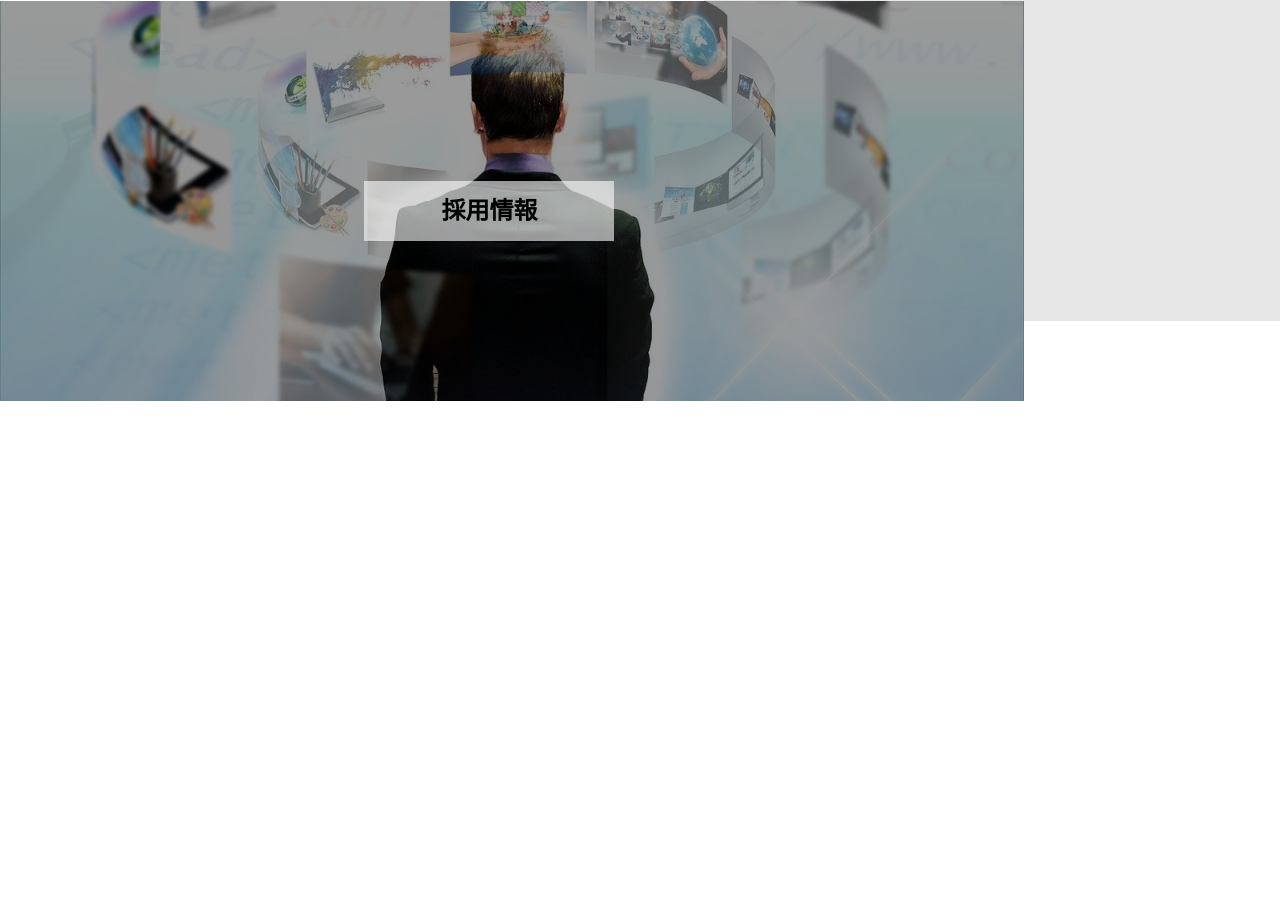
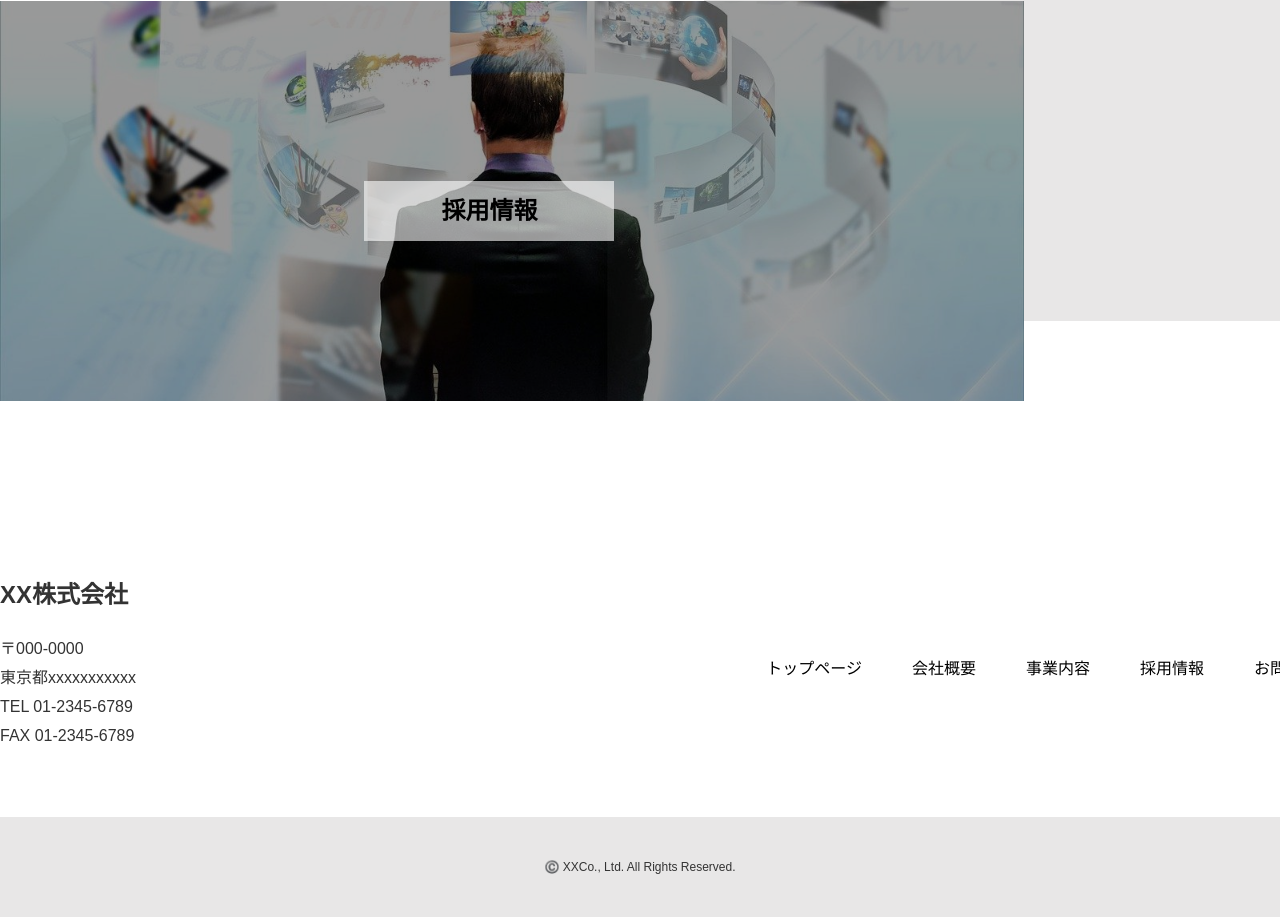
Before and after one commit to shimuta-y/HTML-CSS-practice01, a plain HTML site: page index.html in a window 1280 px wide. Shown: the part 2838-3755 px from the top of the page. Before the commit the page ends 3359 px from the top, so only its background shows below. Drawn offline with Linux system fonts and the light colour scheme.

Commit message:
footerの作成

```diff
--- a/index.html
+++ b/index.html
@@ -90,7 +90,26 @@
     </section>
   </main>
   <footer class="footer">
-    <div class="content-wrapper"></div>
+    <div class="content-wrapper">
+      <div class="address">
+        <h2>XX株式会社</h2>
+        <p>〒000-0000<br>
+          東京都xxxxxxxxxxx<br>
+          TEL 01-2345-6789<br>
+          FAX 01-2345-6789
+        </p>
+      </div>
+      <ul>
+        <li><a href="#">トップページ</a></li>
+        <li><a href="#">会社概要</a></li>
+        <li><a href="#">事業内容</a></li>
+        <li><a href="#">採用情報</a></li>
+        <li><a href="#">お問い合わせ</a></li>
+      </ul>
+    </div>
+    <div class="copylight">
+      <p>©️ XXCo., Ltd. All Rights Reserved.</p>
+    </div>
   </footer>
 </body>
 </html>
--- a/style.css
+++ b/style.css
@@ -278,3 +278,32 @@ section {
   text-align: center;
 }
 /* /recruit-------------------------------- */
+/* footer-------------------------------- */
+footer .content-wrapper {
+  display: flex;
+  justify-content: space-between;
+  align-items: center;
+  padding: 50px 0;
+}
+
+.address p{
+  line-height: 1.8;
+}
+
+footer ul {
+  display: flex;
+}
+
+footer ul li {
+  margin-right: 50px;
+}
+
+.copylight p{
+  text-align: center;
+  font-size: 0.75rem;
+  margin: 0;
+  line-height: 100px;
+  color: #333;
+  background-color: #e8e7e7;
+}
+/* /footer-------------------------------- */
```
